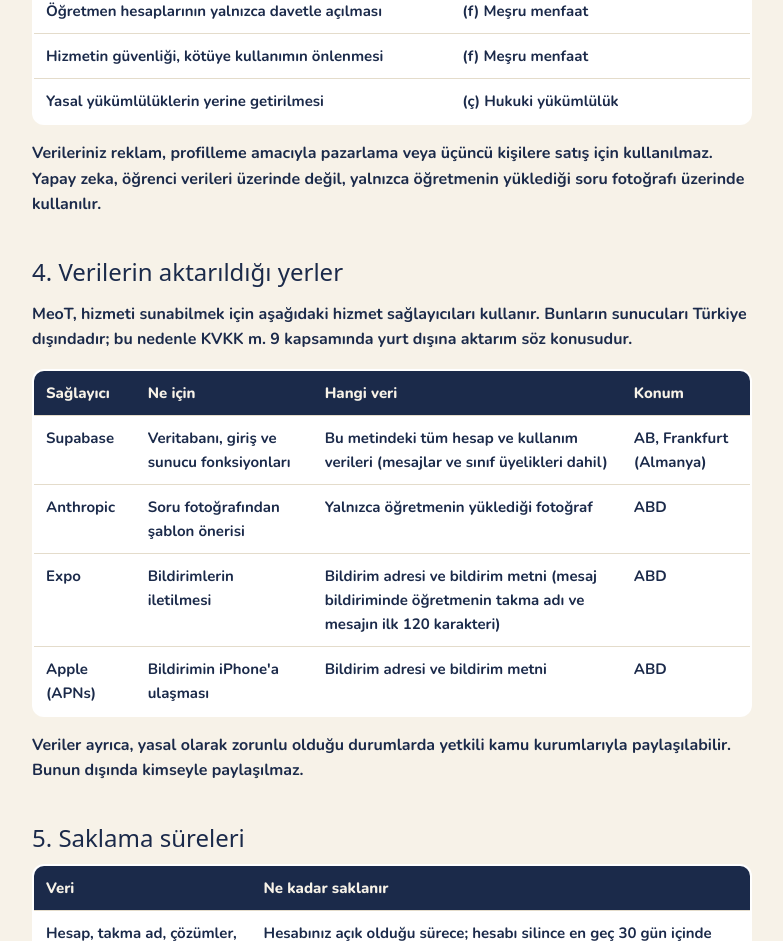
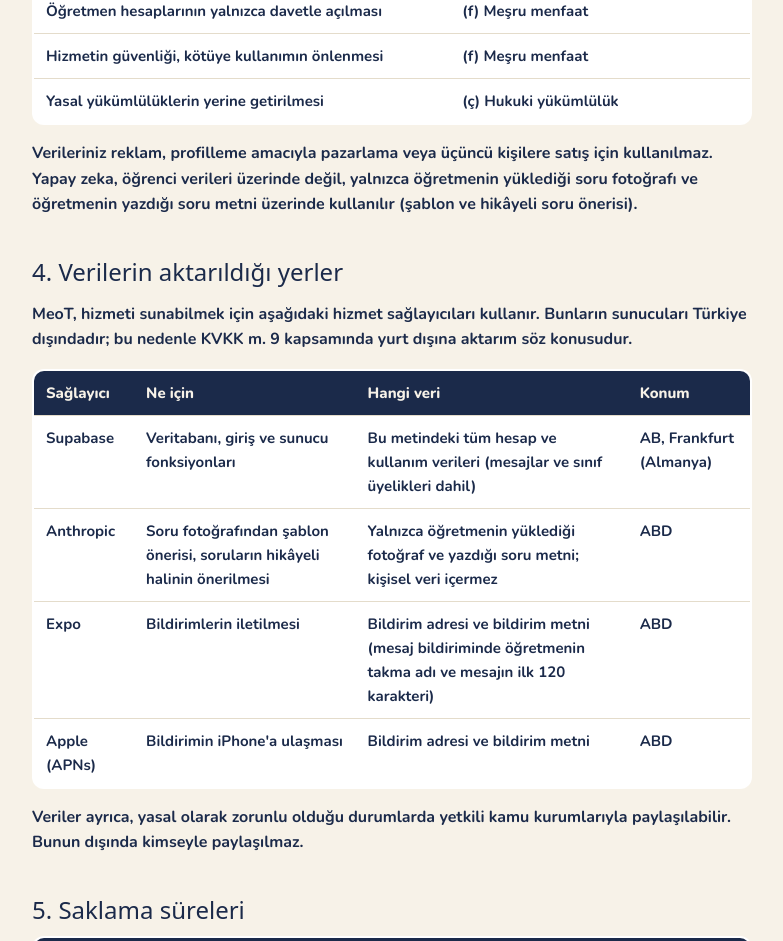
Before and after one commit to mehmetokatin/meot, a plain HTML site: page gizlilik/index.html in a window 1280 px wide. Shown: the part 3175-4116 px from the top of the page, without its empty margins (248-1031 px from the left). Drawn offline with nearby package versions, Linux system fonts and the light colour scheme; a web font is replaced by a local one.

Commit message:
Gizlilik: hikâyeli soru önerisi

```diff
--- a/gizlilik/index.html
+++ b/gizlilik/index.html
@@ -82,14 +82,14 @@
       <tr><td>Hizmetin güvenliği, kötüye kullanımın önlenmesi</td><td>(f) Meşru menfaat</td></tr>
       <tr><td>Yasal yükümlülüklerin yerine getirilmesi</td><td>(ç) Hukuki yükümlülük</td></tr>
     </table></div>
-    <p>Verileriniz reklam, profilleme amacıyla pazarlama veya üçüncü kişilere satış için kullanılmaz. Yapay zeka, öğrenci verileri üzerinde değil, yalnızca öğretmenin yüklediği soru fotoğrafı üzerinde kullanılır.</p>
+    <p>Verileriniz reklam, profilleme amacıyla pazarlama veya üçüncü kişilere satış için kullanılmaz. Yapay zeka, öğrenci verileri üzerinde değil, yalnızca öğretmenin yüklediği soru fotoğrafı ve öğretmenin yazdığı soru metni üzerinde kullanılır (şablon ve hikâyeli soru önerisi).</p>
 
     <h2>4. Verilerin aktarıldığı yerler</h2>
     <p>MeoT, hizmeti sunabilmek için aşağıdaki hizmet sağlayıcıları kullanır. Bunların sunucuları Türkiye dışındadır; bu nedenle KVKK m. 9 kapsamında yurt dışına aktarım söz konusudur.</p>
     <div class="tablo"><table>
       <tr><th>Sağlayıcı</th><th>Ne için</th><th>Hangi veri</th><th>Konum</th></tr>
       <tr><td>Supabase</td><td>Veritabanı, giriş ve sunucu fonksiyonları</td><td>Bu metindeki tüm hesap ve kullanım verileri (mesajlar ve sınıf üyelikleri dahil)</td><td>AB, Frankfurt (Almanya)</td></tr>
-      <tr><td>Anthropic</td><td>Soru fotoğrafından şablon önerisi</td><td>Yalnızca öğretmenin yüklediği fotoğraf</td><td>ABD</td></tr>
+      <tr><td>Anthropic</td><td>Soru fotoğrafından şablon önerisi, soruların hikâyeli halinin önerilmesi</td><td>Yalnızca öğretmenin yüklediği fotoğraf ve yazdığı soru metni; kişisel veri içermez</td><td>ABD</td></tr>
       <tr><td>Expo</td><td>Bildirimlerin iletilmesi</td><td>Bildirim adresi ve bildirim metni (mesaj bildiriminde öğretmenin takma adı ve mesajın ilk 120 karakteri)</td><td>ABD</td></tr>
       <tr><td>Apple (APNs)</td><td>Bildirimin iPhone'a ulaşması</td><td>Bildirim adresi ve bildirim metni</td><td>ABD</td></tr>
     </table></div>
```
